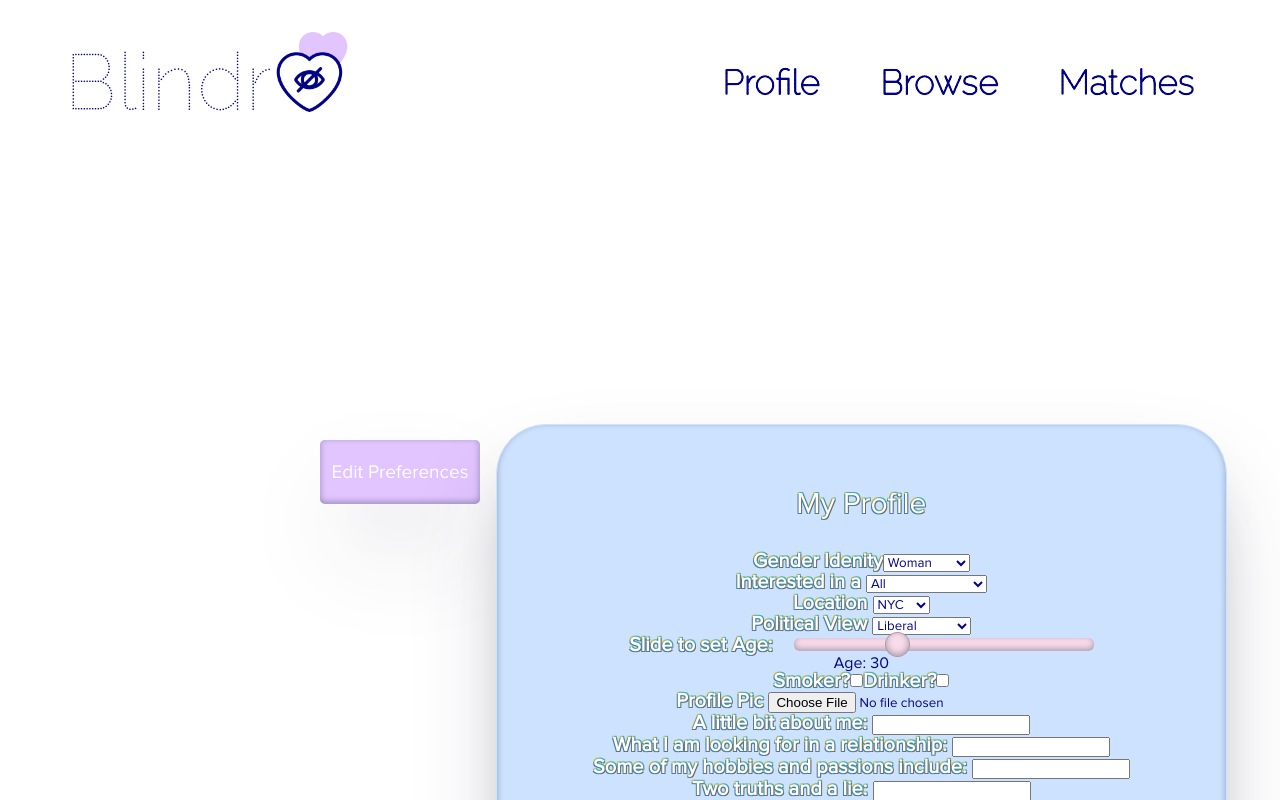
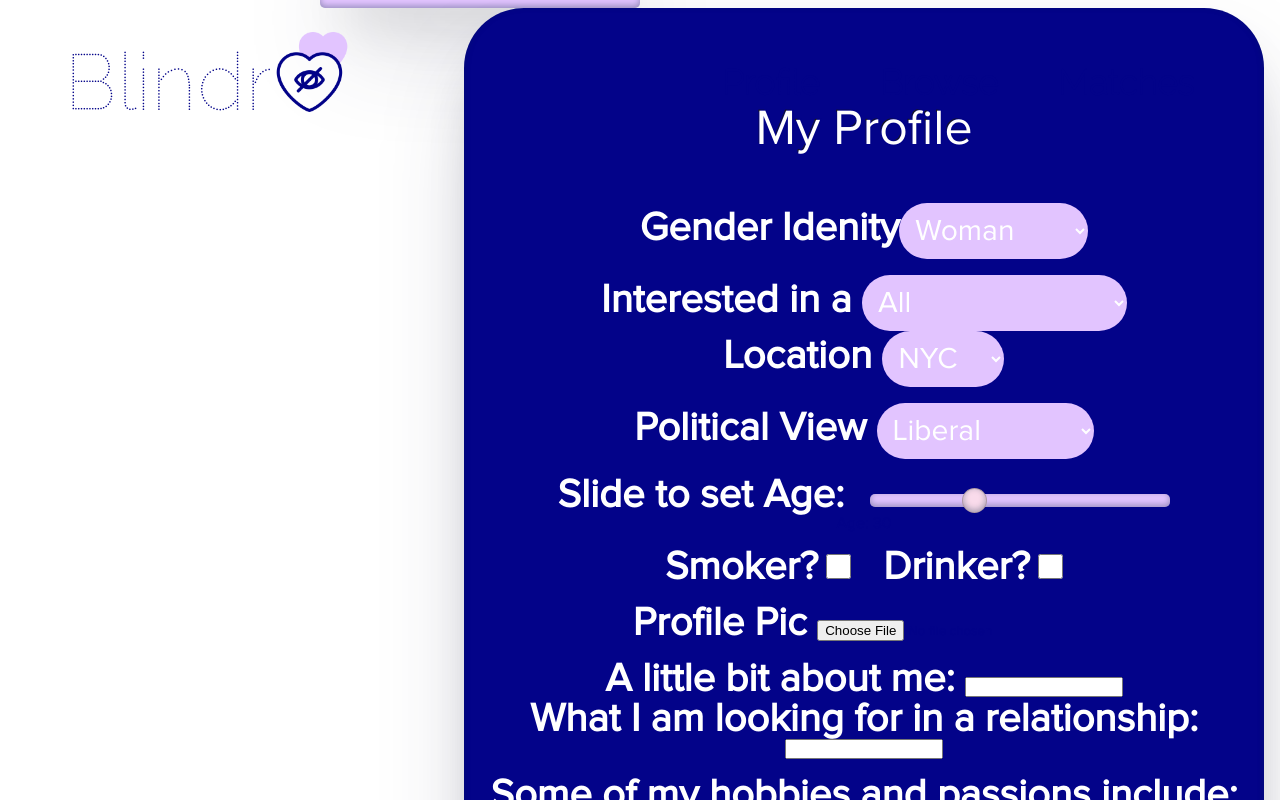
Before and after one commit to RochelleK/phase-3-project-frontend, a React (Create React App) app: page /profile in a window 1280 px wide. Both pictures are taken after a click on the button "Edit Profile". Shown: the top 800 px of the page. Built offline with nearby package versions, Linux system fonts and the light colour scheme; no server answers.

Commit message:
css for profile

```diff
--- a/src/App.css
+++ b/src/App.css
@@ -150,14 +150,8 @@
 }
 
 .form {
-  border: 1px #cde2ff solid;
-  border-radius: 50px;
-  background-color: #b5dae6;
-  box-shadow: rgba(50, 50, 93, 0.25) 0px 50px 100px -20px,
-    rgba(0, 0, 0, 0.3) 0px 30px 60px -30px,
-    rgba(10, 37, 64, 0.35) 0px -2px 6px 0px inset;
-  padding: 1rem 6rem;
   text-align: center;
+  height: 50rem;
 }
 
 .form-2 {
@@ -184,10 +178,9 @@
 
 .form-title {
   color: rgb(255, 255, 255);
-  font-size: 30px;
-  font-weight: 500;
-  margin-bottom: 2rem;
-  margin-top: 3rem;
+  font-size: 50px;
+  margin-bottom: 3rem;
+  margin-top: 6rem;
   text-align: center;
   display: block;
   margin-left: auto;
@@ -196,25 +189,65 @@
   justify-content: center;
   align-items: center;
   border-radius: 20px;
-  text-shadow: -1px 1px 0 #4580a8, 1px 1px 0 #6d6b6b, 1px -1px 0 #42afac,
-    -1px -1px 0 #c6c23f;
+  text-shadow: -1px 1px 0 #030389, 1px 1px 0 #030389, 1px -1px 0 #030389,
+    -1px -1px 0 #1a1a19;
+  color: white;
+  font-family: "ProximaNova";
 }
 
 .form-text {
   color: rgb(255, 255, 255);
-  font-size: 20px;
+  font-size: 40px;
   font-weight: 800;
-  text-shadow: -1px 1px 0 #4580a8, 1px 1px 0 #6d6b6b, 1px -1px 0 #42afac,
-    -1px -1px 0 #c6c23f;
 }
 
+.range-text {
+  font-size: 30px;
+  color: rgb(255, 255, 255);
+  margin-left: 1rem;
+}
+.checkbox {
+  height: 25px;
+  width: 25px;
+  border-radius: 20px;
+  -webkit-user-select: none;
+  margin-left: 0.5rem;
+}
+.form-sections {
+  margin-top: 4rem;
+}
+
+.form-sections-two {
+  margin-top: 4rem;
+  display: flex;
+  justify-content: center;
+  align-items: center;
+  flex-wrap: wrap;
+}
+.form-sections-2 {
+  margin-top: 1rem;
+}
+
+.dropdown {
+  background-color: #e2c4ff;
+  color: white;
+  padding: 12px;
+  font-size: 30px;
+  border: none;
+  border-radius: 60px;
+  cursor: pointer;
+}
+
+#drinker {
+  margin-left: 2rem;
+}
 #range {
   -webkit-appearance: none;
   width: 300px;
   height: 1em;
   border-radius: 5px;
   margin-left: 1rem;
-  background-image: linear-gradient(#f9dbeb, #f9dbeb);
+  background-image: linear-gradient(#e2c4ff, #e2c4ff);
   background-repeat: no-repeat;
   box-shadow: rgba(50, 50, 93, 0.25) 0px 50px 100px -20px,
     rgba(0, 0, 0, 0.3) 0px 30px 60px -30px,
@@ -235,24 +268,25 @@
 
 #form-submit {
   margin-top: 1.5rem;
-  background-color: #f9dbeb;
-  border: #cde2ff;
+  background-color: #e2c4ff;
+  border: #e2c4ff;
   border-radius: 5px;
   box-shadow: rgba(50, 50, 93, 0.25) 0px 50px 100px -20px,
     rgba(0, 0, 0, 0.3) 0px 30px 60px -30px,
     rgba(10, 37, 64, 0.35) 0px -2px 6px 0px inset;
-  color: rgb(255, 255, 255);
-  font-size: 20px;
+  color: white;
+  font-size: 35px;
   font-weight: 800;
   height: 50px;
   width: 200px;
   margin-bottom: 1.5rem;
+  margin-top: 4rem;
   text-align: center;
 }
 
 .pref-button {
-  height: 4rem;
-  width: 10rem;
+  height: 5rem;
+  width: 20rem;
   box-shadow: rgba(50, 50, 93, 0.25) 0px 50px 100px -20px,
     rgba(0, 0, 0, 0.3) 0px 30px 60px -30px,
     rgba(10, 37, 64, 0.35) 0px -2px 6px 0px inset;
@@ -261,7 +295,7 @@
   border: #e2c4ff;
   border-radius: 5px;
   margin-left: 20rem;
-  font-size: 19px;
+  font-size: 30px;
   margin-top: 2rem;
 }
 
@@ -282,7 +316,7 @@
   border: 4px black solid;
   height: 63rem;
   width: 50rem;
-  margin-left: 36rem;
+  margin-left: 29rem;
   box-shadow: rgba(50, 50, 93, 0.25) 0px 50px 100px -20px,
     rgba(0, 0, 0, 0.3) 0px 30px 60px -30px,
     rgba(10, 37, 64, 0.35) 0px -2px 6px 0px inset;
@@ -291,6 +325,20 @@
   border-radius: 60px;
 }
 
+.profile-card-div-pref {
+  display: flex;
+  flex-direction: column;
+  border: 4px black solid;
+  height: 63rem;
+  width: 50rem;
+  margin-left: 29rem;
+  box-shadow: rgba(50, 50, 93, 0.25) 0px 50px 100px -20px,
+    rgba(0, 0, 0, 0.3) 0px 30px 60px -30px,
+    rgba(10, 37, 64, 0.35) 0px -2px 6px 0px inset;
+  background-color: #030389;
+  border: #bbb5d7;
+  border-radius: 60px;
+}
 .profile-image {
   width: 50rem;
   border-top-left-radius: 60px;
@@ -377,10 +425,6 @@
   justify-content: center;
 }
 
-
 .belt {
-
   margin-top: 300px;
-
-
 }
--- a/src/components/EditProfile.jsx
+++ b/src/components/EditProfile.jsx
@@ -13,7 +13,7 @@ function EditProfile() {
   const [prompt2, setPrompt2] = useState("");
   const [prompt3, setPrompt3] = useState("");
   const [meme, setMeme] = useState("");
-  const [age, setAge] = useState(30)
+  const [age, setAge] = useState(30);
 
   const updateProfile = (e) => {
     e.preventDefault();
@@ -45,16 +45,17 @@ function EditProfile() {
       .then(setBio(""))
       .then(setPrompt1(""))
       .then(setPrompt2(""))
-      .then(setPrompt3(""))
+      .then(setPrompt3(""));
   };
 
   return (
-    <div id="form-2-div">
-      <form className="form-2" onSubmit={updateProfile}>
+    <div id="profile-card-div-pref">
+      <form className="form" onSubmit={updateProfile}>
         <p className="form-title">My Profile</p>
         <div>
           <label className="form-text">Gender Idenity</label>
           <select
+            className="dropdown"
             name="gender"
             value={gender}
             onChange={(e) => setGender(e.target.value)}
@@ -64,9 +65,10 @@ function EditProfile() {
             <option value="Non-binary">Non-binary</option>
           </select>
         </div>
-        <div>
+        <div className="form-sections-2">
           <label className="form-text">Interested in a </label>
           <select
+            className="dropdown"
             name="interest"
             value={interest}
             onChange={(e) => setInterest(e.target.value)}
@@ -81,6 +83,7 @@ function EditProfile() {
         <div>
           <label className="form-text">Location </label>
           <select
+            className="dropdown"
             name="location"
             value={location}
             onChange={(e) => setLocation(e.target.value)}
@@ -91,9 +94,10 @@ function EditProfile() {
             <option value="All">All</option>
           </select>
         </div>
-        <div>
+        <div className="form-sections-2">
           <label className="form-text">Political View </label>
           <select
+            className="dropdown"
             name="political"
             value={political}
             onChange={(e) => setPolitical(e.target.value)}
@@ -103,7 +107,7 @@ function EditProfile() {
           </select>
         </div>
 
-        <div className="slider">
+        <div className="form-sections-2">
           <label className="form-text">Slide to set Age: </label>
           <input
             id="range"
@@ -117,7 +121,7 @@ function EditProfile() {
           <p className="range-value">Age: {age}</p>
         </div>
 
-        <div className="checkbox-div">
+        <div className="form-sections-2">
           <label id="exercise" className="form-text" htmlFor="exercise">
             Smoker?
           </label>
@@ -127,7 +131,12 @@ function EditProfile() {
             value={smoker}
             onChange={(e) => setSmoker(e.target.checked)}
           />
-          <label id="meditation" className="form-text" htmlFor="meditation">
+          <label
+            id="drinker"
+            className="form-text"
+            htmlFor="meditation"
+            id="drinker"
+          >
             Drinker?
           </label>
           <input
@@ -137,7 +146,7 @@ function EditProfile() {
             onChange={(e) => setDrinker(e.target.checked)}
           />
         </div>
-        <div>
+        <div className="form-sections-2">
           <label className="form-text">Profile Pic </label>
           <input
             id="text-box"
@@ -146,7 +155,7 @@ function EditProfile() {
             onChange={(e) => setProfilePic(e.target.value)}
           />
         </div>
-        <div>
+        <div className="form-sections-2">
           <label className="form-text">A little bit about me: </label>
           <input
             id="text-box"
@@ -166,7 +175,7 @@ function EditProfile() {
             onChange={(e) => setPrompt1(e.target.value)}
           />
         </div>
-        <div>
+        <div className="form-sections-2">
           <label className="form-text">
             Some of my hobbies and passions include:{" "}
           </label>
@@ -187,7 +196,7 @@ function EditProfile() {
           />
         </div>
 
-        <div>
+        <div className="form-sections-2">
           <label className="form-text">Favorite Meme </label>
           <input
             id="text-box"
@@ -196,7 +205,7 @@ function EditProfile() {
             onChange={(e) => setMeme(e.target.value)}
           />
         </div>
-        <button id="form-submit">Save Changes</button>
+        <button id="form-submit">Submit</button>
       </form>
     </div>
   );
--- a/src/components/ProfileCard.jsx
+++ b/src/components/ProfileCard.jsx
@@ -25,16 +25,19 @@ function ProfileCard({ user }) {
           <p className="profile-prompt-title">Two truths and a lie:</p>
           <p className="profile-prompt">{user.prompt_3}</p>
 
-          <div className = "profile-edit-button-div">
+          <div className="profile-edit-button-div">
             {" "}
-            <button className = "profile-edit-button" onClick={() => setShowProfile(!showProfile)}>
+            <button
+              className="profile-edit-button"
+              onClick={() => setShowProfile(!showProfile)}
+            >
               {" "}
               Edit Profile
             </button>
           </div>
         </div>
       ) : (
-        <div>
+        <div className="profile-card-div-pref">
           <EditProfile user={user} />
         </div>
       )}
```
Also changed, not shown: src/components/Preferences.jsx (+50 -25 lines).
